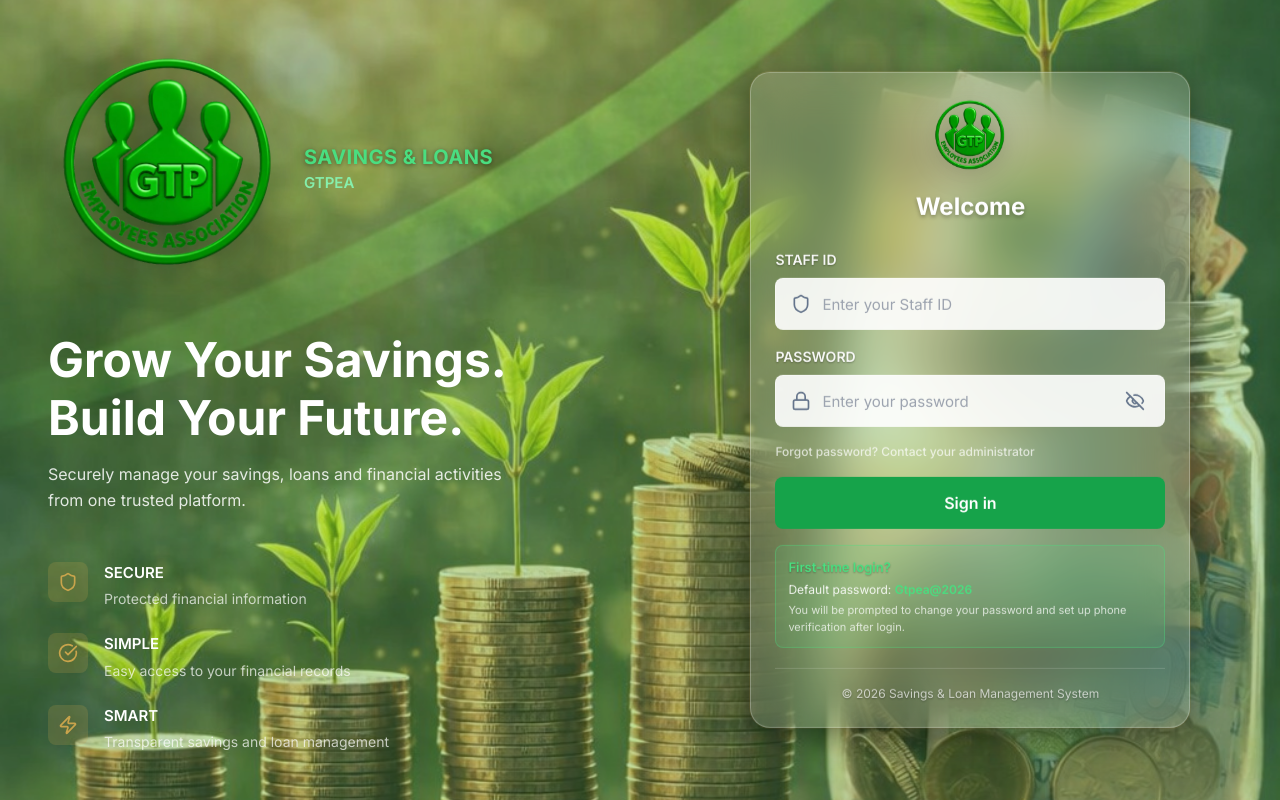
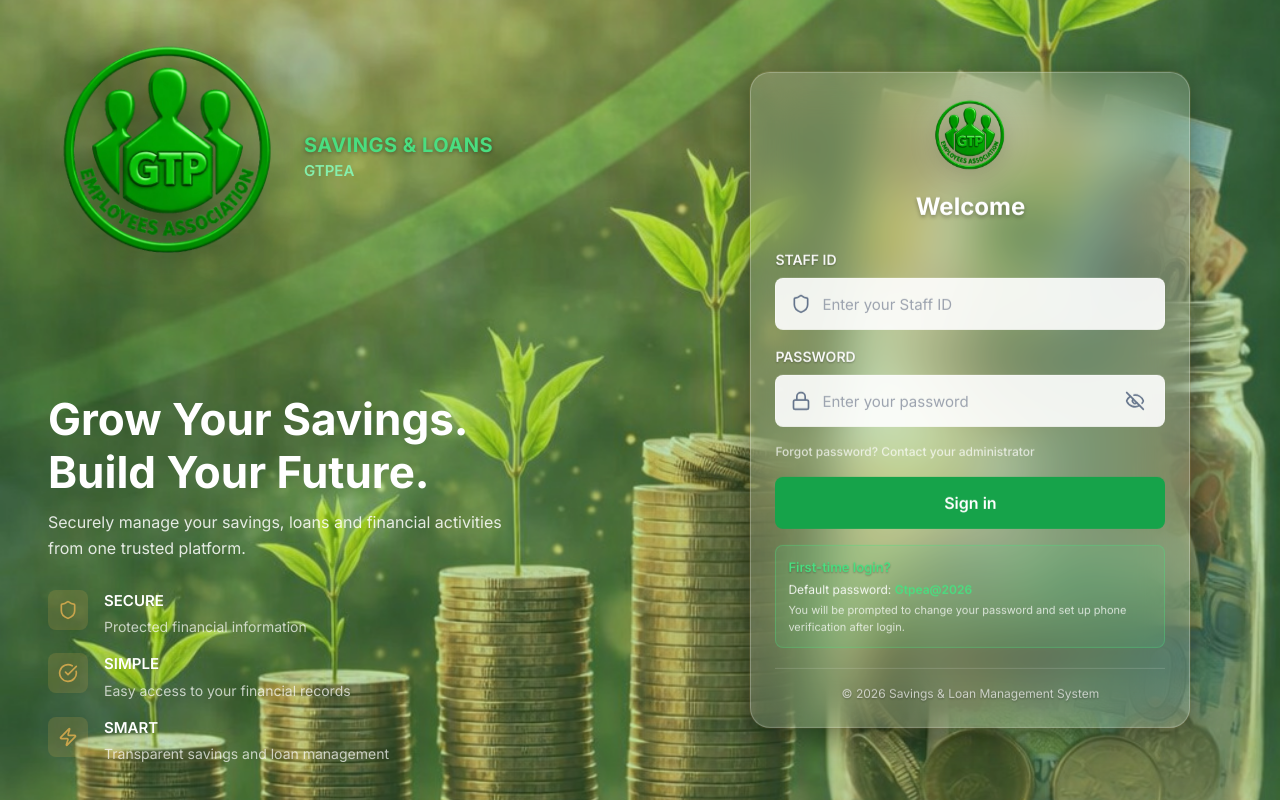
Before and after one commit to amiteyewisdom/GTPEA, a Next.js app: page /login in a window 1280 px wide. Built offline with nearby package versions, Linux system fonts and the light colour scheme.

Commit message:
Update page.tsx

```diff
--- a/src/app/(auth)/login/page.tsx
+++ b/src/app/(auth)/login/page.tsx
@@ -67,6 +67,7 @@ export default function LoginPage() {
       width: "100vw",
       height: "100vh",
       position: "relative",
+      overflow: "hidden",
       backgroundImage: "url('/images/credit-union-bg.jpeg')",
       backgroundSize: "cover",
       backgroundPosition: "center",
@@ -88,7 +89,7 @@ export default function LoginPage() {
           zIndex: 1,
           display: "flex",
           flexDirection: "column",
-          padding: "48px",
+          padding: "36px 48px",
         }}>
           <div style={{
             display: "flex",
@@ -118,11 +119,11 @@ export default function LoginPage() {
 
           <div style={{ maxWidth: "480px" }}>
             <h1 style={{
-              fontSize: "48px",
+              fontSize: "44px",
               fontWeight: "700",
               color: "#FFFFFF",
               lineHeight: "1.2",
-              marginBottom: "16px",
+              marginBottom: "12px",
             }}>
               Grow Your Savings.<br />
               Build Your Future.
@@ -131,12 +132,12 @@ export default function LoginPage() {
               fontSize: "16px",
               color: "rgba(255, 255, 255, 0.85)",
               lineHeight: "1.6",
-              marginBottom: "48px",
+              marginBottom: "28px",
             }}>
               Securely manage your savings, loans and financial activities from one trusted platform.
             </p>
 
-            <div style={{ display: "flex", flexDirection: "column", gap: "24px" }}>
+            <div style={{ display: "flex", flexDirection: "column", gap: "16px" }}>
               <div style={{ display: "flex", alignItems: "flex-start", gap: "16px" }}>
                 <div style={{
                   width: "40px",
```
